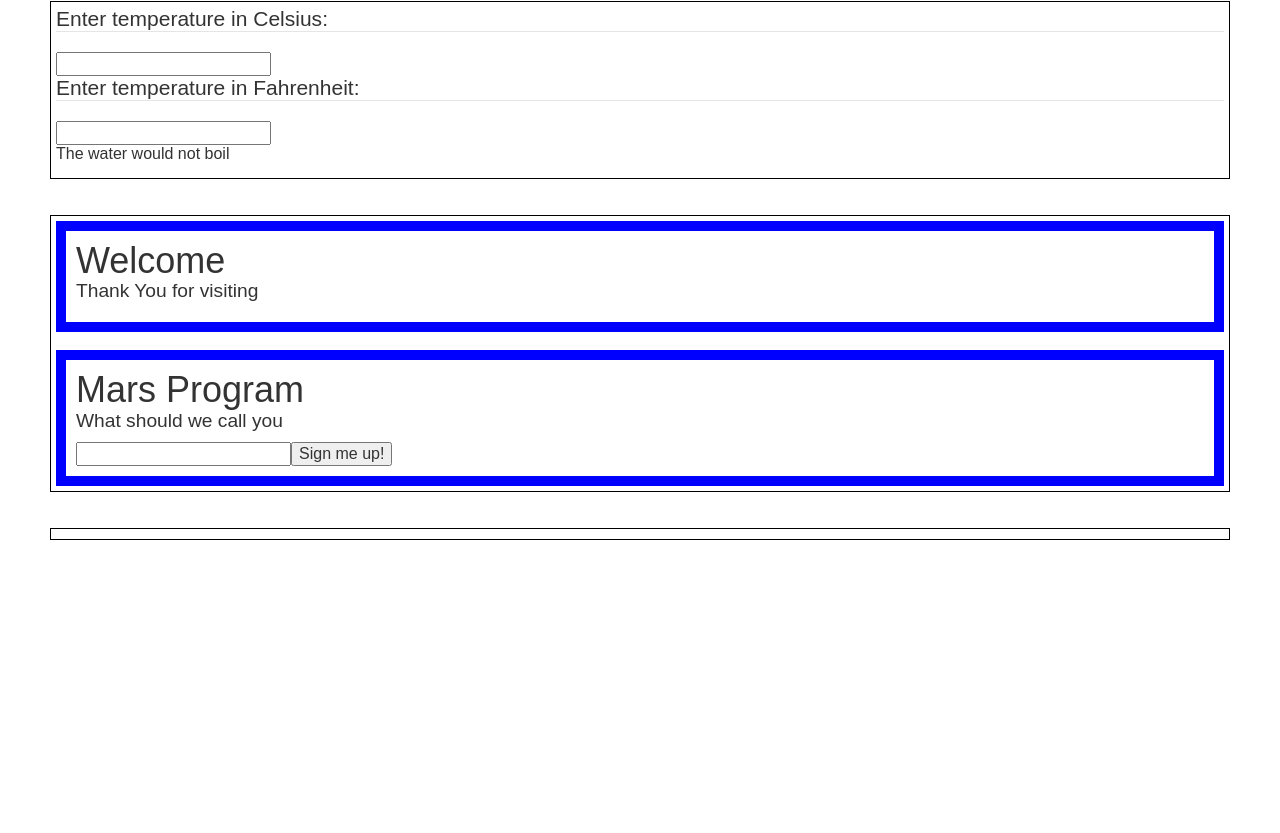
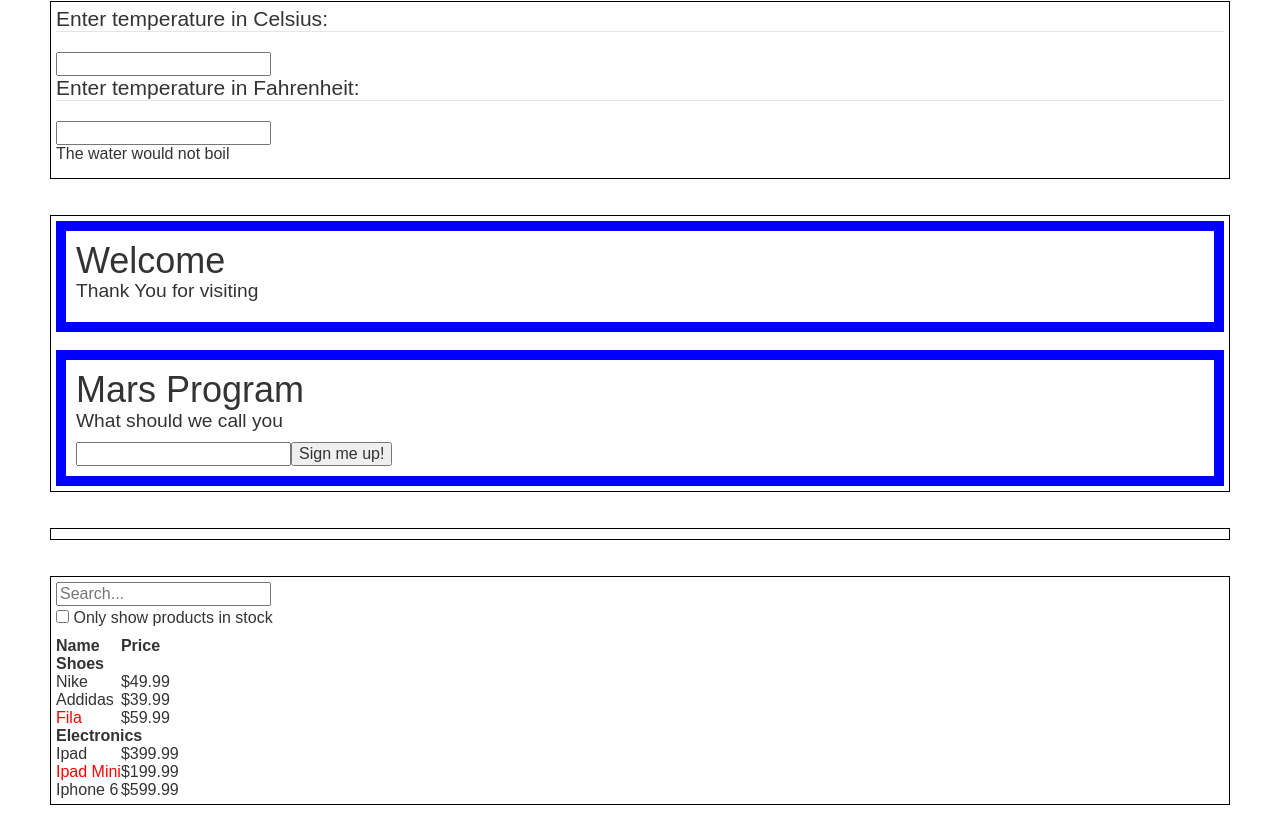
Before and after one commit to bdog72/React_Practice_April, a React app: page / in a window 1280 px wide. Shown: the part 1844-2677 px from the top of the page. Before the commit the page ends 2434 px from the top, so only its background shows below. Built offline with nearby package versions, Linux system fonts and the light colour scheme.

Commit message:
working on another example

```diff
--- a/src/components/App.js
+++ b/src/components/App.js
@@ -12,6 +12,7 @@ import Calculator from './Calculator'
 import Calculator1 from './Calculator1'
 import SignUpDialog from './SignUpDialog'
 import App2 from './App2.js'
+import FilterableProductTable from './FilterableProductTable'
 import { Image, Jumbotron } from 'react-bootstrap'
 
 class App extends Component {
@@ -79,10 +80,25 @@ class App extends Component {
       </div>
       <br />
       <br />
-      <div className='border' />
-      <App2 />
+      <div className='border'>
+        <App2 />
+      </div>
+      <br />
+      <br />
+      <div className='border'>
+        <FilterableProductTable products={PRODUCTS} />
+      </div>
     </div>
   }
 }
 
+var PRODUCTS = [
+  {category: 'Shoes', price: '$49.99', stocked: true, name: 'Nike'},
+  {category: 'Shoes', price: '$39.99', stocked: true, name: 'Addidas'},
+  {category: 'Shoes', price: '$59.99', stocked: false, name: 'Fila'},
+  {category: 'Electronics', price: '$399.99', stocked: true, name: 'Ipad'},
+  {category: 'Electronics', price: '$199.99', stocked: false, name: 'Ipad Mini'},
+  {category: 'Electronics', price: '$599.99', stocked: true, name: 'Iphone 6'}
+]
+
 export default App
--- /dev/null
+++ b/src/components/FilterableProductTable.js
@@ -0,0 +1,134 @@
+import React, { Component } from 'react'
+
+//   render () {
+//     return <tr><th colSpan='2'>{this.props.category}</th></tr>
+//   }
+// }
+//
+// class ProductRow extends React.Component {
+//   render () {
+//     var name = this.props.product.stocked
+//       ? this.props.product.name
+//       : <span style={{color: 'red'}}>
+//         {this.props.product.name}
+//       </span>
+//     return (
+//       <tr>
+//         <td>{name}</td>
+//         <td>{this.props.product.price}</td>
+//       </tr>
+//     )
+//   }
+// }
+//
+// class ProductTable extends React.Component {
+//   render () {
+//     var rows = []
+//     var lastCategory = null
+//     this.props.products.forEach(function (product) {
+//       if (product.category !== lastCategory) {
+//         rows.push(<ProductCategoryRow category={product.category} key={product.category} />)
+//       }
+//       rows.push(<ProductRow product={product} key={product.name} />)
+//       lastCategory = product.category
+//     })
+//     return (
+//       <table>
+//         <thead>
+//           <tr>
+//             <th>Name</th>
+//             <th>Price</th>
+//           </tr>
+//         </thead>
+//         <tbody>{rows}</tbody>
+//       </table>
+//     )
+//   }
+// }
+//
+// class SearchBar extends React.Component {
+//   render () {
+//     return (
+//       <form>
+//         <input type='text' placeholder='Search...' />
+//         <p>
+//           <input type='checkbox' />
+//           {' '}
+//           Only show products in stock
+//         </p>
+//       </form>
+//     )
+//   }
+// }
+//
+
+class ProductCategoryRow extends React.Component {
+  render () {
+    return <tr><th colSpan='2'>{this.props.category}</th></tr>
+  }
+}
+
+class ProductRow extends React.Component {
+  render () {
+    var name = this.props.product.stocked
+    ? this.props.product.name
+    : <span style={{color: 'red'}}>
+      {this.props.product.name}
+    </span>
+    return (
+      <tr>
+        <td>{name}</td>
+        <td>{this.props.product.price}</td>
+      </tr>
+    )
+  }
+}
+
+class ProductTable extends React.Component {
+  render () {
+    var rows = []
+    var lastCategory = null
+    this.props.products.forEach(function (product) {
+      if (product.category !== lastCategory) {
+        rows.push(<ProductCategoryRow category={product.category} key={product.category} />)
+      }
+      rows.push(<ProductRow product={product} key={product.name} />)
+      lastCategory = product.category
+    })
+    return (
+      <table>
+        <thead>
+          <tr>
+            <th>Name</th>
+            <th>Price</th>
+          </tr>
+        </thead>
+        <tbody>{rows}</tbody>
+      </table>
+    )
+  }
+}
+
+class SearchBar extends React.Component {
+  render () {
+    return (
+      <form>
+        <input type='text' placeholder='Search...' />
+        <p>
+          <input type='checkbox' />
+          {' '}
+          Only show products in stock
+        </p>
+      </form>
+    )
+  }
+}
+
+export default class FilterableProductTable extends Component {
+  render () {
+    return <div>
+      <SearchBar />
+      <ProductTable products={this.props.products} />
+    </div>
+  }
+}
```
